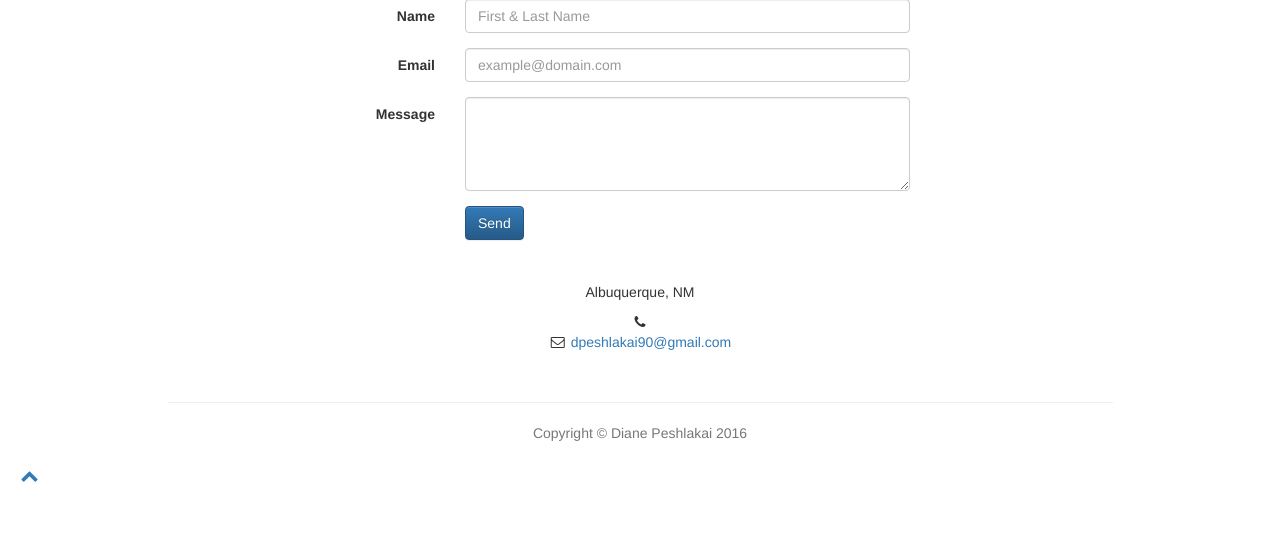
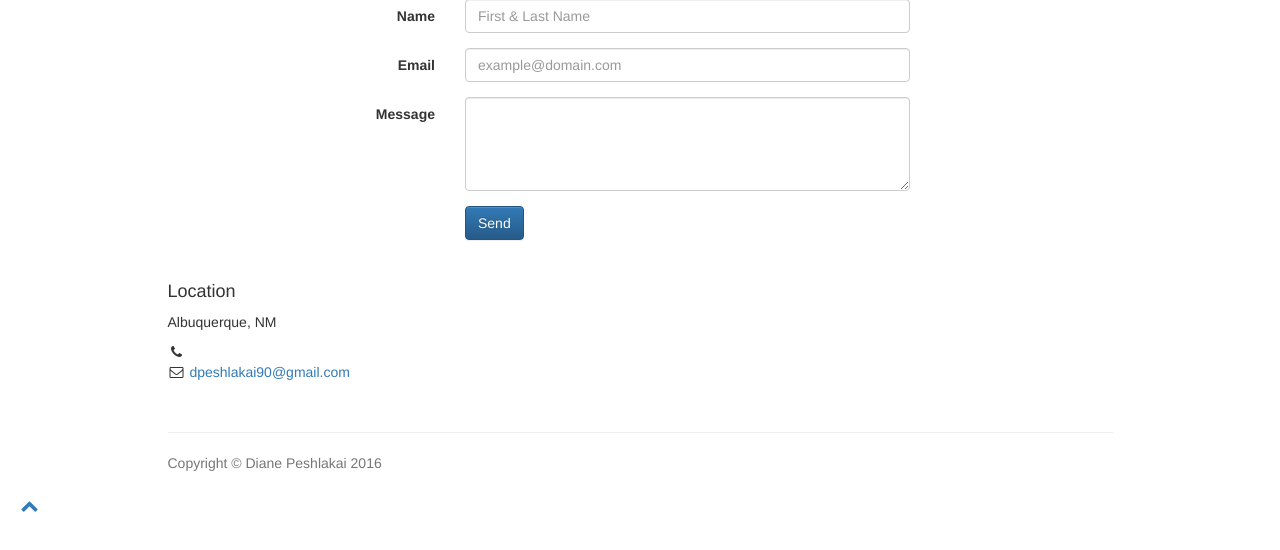
Before and after one commit to d-peshlakai/diane-pwp, a PHP site: page / in a window 1280 px wide. Shown: the part 351-901 px from the top of the page. Before the commit the page ends 833 px from the top, so only its background shows below. Run offline with PHP 8.4, Linux system fonts and the light colour scheme; some libraries are stand-ins or nearby versions; some web fonts are replaced.

Commit message:
inserted location info

```diff
--- a/public/css/style.css
+++ b/public/css/style.css
@@ -12,6 +12,7 @@ body { width: 100%;}
 	display: flex;
 	flex-direction: column;
 	min-height: 100vh;
+	font-family: 'Bree Serif', 'serif';
 }
 
 .intro-message {
--- a/public/index.php
+++ b/public/index.php
@@ -24,6 +24,7 @@
 		<!----satisfy font style--->
 		<link href="https://fonts.googleapis.com/css?family=Satisfy" rel="stylesheet">
 		<link href="https://fonts.googleapis.com/css?family=Just+Another+Hand" rel="stylesheet">
+		<link href="https://fonts.googleapis.com/css?family=Bree+Serif" rel="stylesheet">
 		<!-- HTML5 shim and Respond.js for IE8 support of HTML5 elements and media queries -->
 		<!-- WARNING: Respond.js doesn't work if you view the page via file:// -->
 		<!--[if lt IE 9]>
@@ -180,9 +181,8 @@
 			<footer class="footer navbar fixed-bottom">
 				<div class="container">
 					<div class="row">
-						<div class="col-lg-10 col-lg-offset-1 text-center">
-							<h4><strong></strong>
-							</h4>
+						<div class="col-lg-10 col-lg-offset-1">
+							<h4>Location</h4>
 							<p>Albuquerque, NM</p>
 							<ul class="list-unstyled">
 								<li><i class="fa fa-phone fa-fw"></i></li>
```
